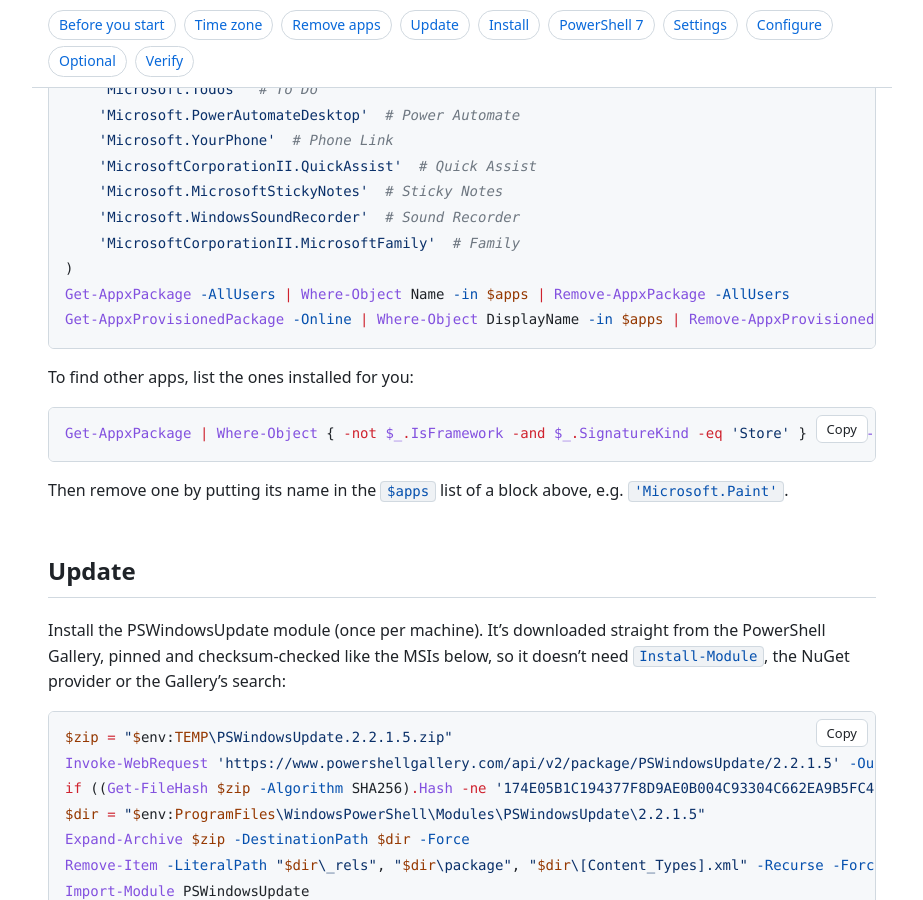
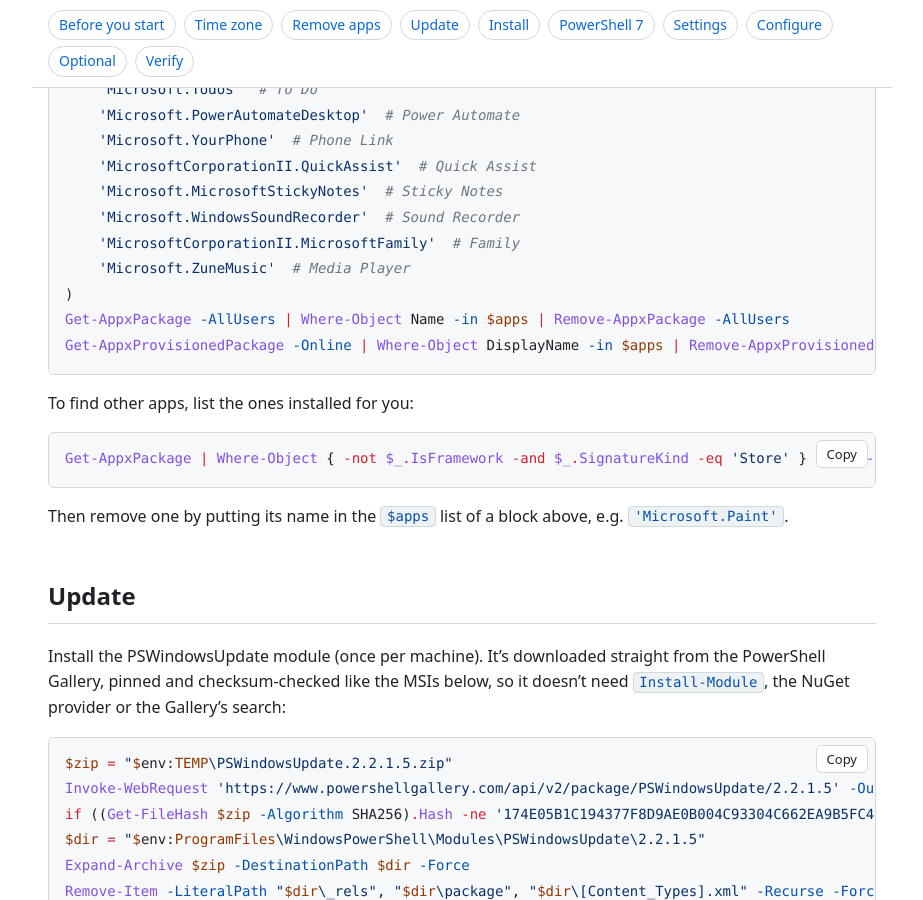
Before and after one commit to leewiscovitch/wiscovitch-install, a Jekyll site: the page built from windows.md, in a window 1280 px wide and 900 px high, scrolled down 2690 px. Shown: the whole window, without its empty margins (178-1101 px from the left). Built offline with Jekyll 4.4.1, drawn with Linux system fonts in a browser that asks for light colours.

Commit message:
Windows: remove Media Player (ZuneMusic); test runner prints counted PowerShell errors
Co-Authored-By: Claude Opus 5.5 <noreply@anthropic.com>

```diff
--- a/windows.md
+++ b/windows.md
@@ -41,6 +41,7 @@ remove:
       - { id: Microsoft.MicrosoftStickyNotes, name: Sticky Notes }
       - { id: Microsoft.WindowsSoundRecorder, name: Sound Recorder }
       - { id: MicrosoftCorporationII.MicrosoftFamily, name: Family }
+      - { id: Microsoft.ZuneMusic, name: Media Player }
 ---
 
 ## Before you start
```
Also changed, not shown: 1 other file.
